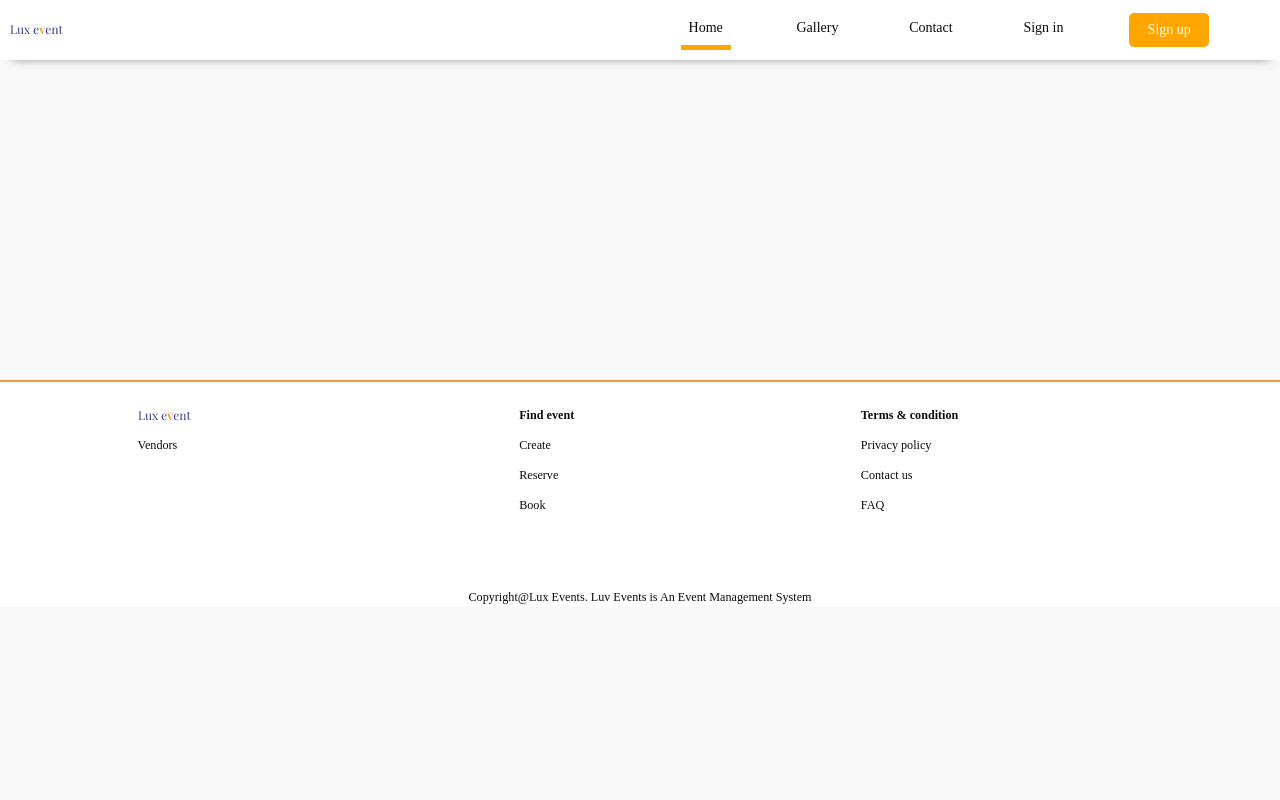
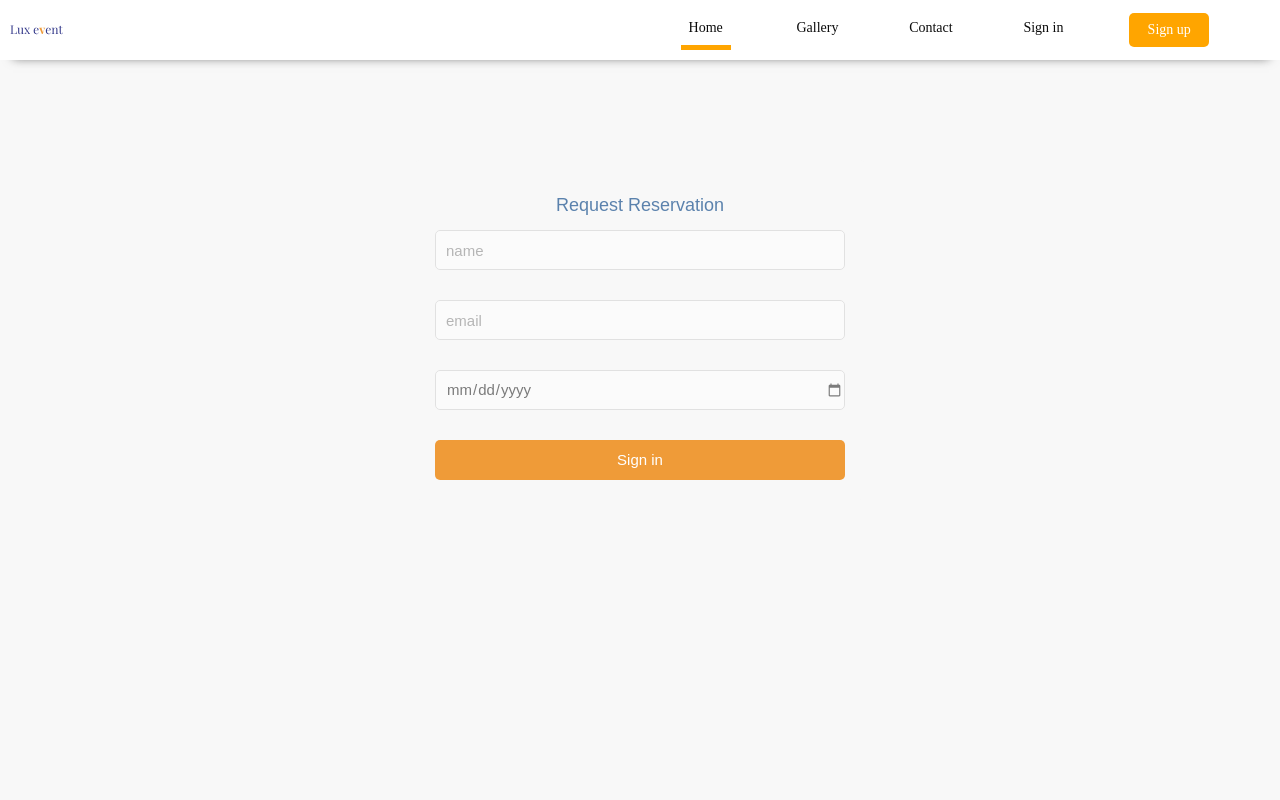
Before and after one commit to GabOsaz/LuxEvents, a React (Create React App) app: page /request-reservation in a window 1280 px wide. Shown: the top 800 px of the page. Built offline with nearby package versions, Linux system fonts and the light colour scheme.

Commit message:
changed reservation details

```diff
--- a/src/App.js
+++ b/src/App.js
@@ -7,6 +7,8 @@ import "./scss/calender.scss";
 import "./scss/signIn.scss";
 import "./scss/adminSetting.scss";
 import "./scss/payment.scss";
+import "./scss/extras.scss";
+import "./scss/errorPage.scss";
 
 import AppIndex from './components/Index';
 
--- a/src/components/Body.js
+++ b/src/components/Body.js
@@ -7,6 +7,8 @@ import Calender from "./calender/Calender"
 import SignIn from "./sigin/SignIn"
 import SignUp from './sigin/siginUp';
 import MainPayment from './payment/MainPayment';
+import RequestReservation from './extras/RequestReservation';
+import ErrorPage from './extras/ErrorPage';
 
 const Body = () => {
   return (
@@ -19,8 +21,8 @@ const Body = () => {
         <Route path="/calender" component={Calender} />
         <Route path="/SignIn" component={SignIn} />
         <Route path="/SignUp" component={SignUp} />
-
-
+        <Route path="/request-reservation" component={RequestReservation} />
+        <Route path="/ErrorPage" component={ErrorPage} />
       </div>
     </div>
   );
--- a/src/components/Header.js
+++ b/src/components/Header.js
@@ -67,7 +67,7 @@ const Header = () => {
               <NavLink href="/gallery" className="nav-text">Gallery</NavLink>
             </NavItem>
             <NavItem>
-              <NavLink href="/Contact" className="nav-text">Contact</NavLink>
+              <NavLink href="/ErrorPage" className="nav-text">Contact</NavLink>
             </NavItem>
             <NavItem>
               <NavLink href="/SignIn" className="nav-text">Sign in</NavLink>
--- /dev/null
+++ b/src/components/extras/ErrorPage.js
@@ -0,0 +1,67 @@
+import React from "react";
+import { Link } from "react-router-dom";
+
+const SignIn = (props) => {
+  return (
+    <div className="ErrorPage-container">
+      <div className="form-mobile">
+        <div className="form signin-form">
+          <form>
+            <ul className="form-container">
+              <li>
+                <p className="errorPage-heading-1">
+                  <b>Uh ohohoh!</b>
+                </p>
+              </li>
+
+              <li>
+                <p className="errorPage-heading-2">
+                  We couldn't find the page you are looking for
+                </p>
+              </li>
+              <Link to="/">
+                <button type="submit" className="signin-button">
+                  Go Back{" "}
+                </button>
+              </Link>
+            </ul>
+          </form>
+        </div>
+      </div>
+
+      <div className="form-web">
+        <div className="form signin-form">
+          <form>
+            <ul className="form-container">
+              <li>
+                <p className="errorPage-heading-1">
+                  <b>Uh ohohoh!</b>
+                </p>
+              </li>
+
+              <li>
+                <p className="errorPage-heading-2">
+                  We couldn't find the page you are looking for
+                </p>
+              </li>
+              <Link to="/">
+                <button type="submit" className="signin-button">
+                  Go Back{" "}
+                </button>
+              </Link>
+            </ul>
+          </form>
+        </div>
+      </div>
+
+      <div className="signin-web-image-container">
+        <img
+          className="signin-web-image"
+          src="https://res.cloudinary.com/dsipecjov/image/upload/v1597708857/gkczeo9v454iuxxvdxkg.jpg"
+        />
+      </div>
+    </div>
+  );
+};
+
+export default SignIn;
--- a/src/components/extras/RequestReservation.js
+++ b/src/components/extras/RequestReservation.js
@@ -1,11 +1,133 @@
-import React from 'react'
+import React, { useState, useEffect } from "react";
+import { Link } from "react-router-dom";
+// import { useDispatch,  useSelector } from 'react-redux';
 
-const RequestReservation = () => {
-    return (
-        <div>
-            REQUEST RESERVATION PAGE
+const RequestReservation = (props) => {
+  const [name, setName] = useState("");
+  const [email, setEmail] = useState("");
+  const [date, setDate] = useState("");
+
+  //    const dispatch = useDispatch()
+
+  //    useEffect(() => {
+  //    if(userInfo){
+  //        props.history.push("/")
+  //    }
+  //        return () => {
+  //         //    cleanup
+  //        }
+  //    }, [userInfo]);
+
+  const submitHandler = (e) => {
+    e.preventDefault();
+    //  dispatch(signin(name,Email,date))
+  };
+
+  return (
+    <div className="Request-reservation-container">
+      <div className="form-mobile">
+        <div className="form signin-form">
+          <form onSubmit={submitHandler}>
+            <ul className="form-container ">
+              <h3 className="sigin-heading">Request Reservation </h3>
+
+              {/* <li>
+                            {loading && <div> Signing In ...</div>}
+                            {error && <div> {error} </div>}
+                        </li> */}
+
+              <li className="name-container">
+                <input
+                  type="name"
+                  name="name"
+                  id="name"
+                  placeholder="name"
+                  onChange={(e) => setName(e.target.value)}
+                ></input>
+              </li>
+
+              <li className="email-container">
+                <input
+                  type="email"
+                  name="email"
+                  id="email"
+                  placeholder="email"
+                  onChange={(e) => setEmail(e.target.value)}
+                ></input>
+              </li>
+              <li className="date-container">
+                <input
+                  type="date"
+                  name="date"
+                  id="date"
+                  placeholder="date"
+                  onChange={(e) => setDate(e.target.value)}
+                ></input>
+              </li>
+
+              <li>
+                <button type="submit" className="signin-button">
+                  Submit
+                </button>
+              </li>
+            </ul>
+          </form>
         </div>
-    )
-}
+      </div>
 
-export default RequestReservation
+      <div className="form-web">
+        <div className="form signin-form">
+          <form onSubmit={submitHandler}>
+            <ul className="form-container ">
+              <h3 className="sigin-heading">Request Reservation </h3>
+
+              {/* <li>{error.message}</li> */}
+              {/* <li>
+                                {loading && <div className="alert alert-success"> Signing In ...</div>}
+                                {error && <div className="alert alert-danger alert-dismissible fade show">
+                                    <button type="button" className="close" data-dismiss="alert">&times;</button>Invalid Email or Password</div>}
+                            </li> */}
+
+              <li className="name-container">
+                <input
+                  type="name"
+                  name="name"
+                  id="name"
+                  placeholder="name"
+                  onChange={(e) => setName(e.target.value)}
+                ></input>
+              </li>
+
+              <li className="email-container">
+                <input
+                  type="email"
+                  name="email"
+                  id="email"
+                  placeholder="email"
+                  onChange={(e) => setEmail(e.target.value)}
+                ></input>
+              </li>
+              <li className="date-container">
+                <input
+                  type="date"
+                  name="date"
+                  id="date"
+                  placeholder="date"
+                  onChange={(e) => setDate(e.target.value)}
+                ></input>
+              </li>
+
+              <li>
+                <button type="submit" className="signin-button">
+                  Sign in{" "}
+                </button>
+              </li>
+            </ul>
+          </form>
+        </div>
+      </div>
+    </div>
+  );
+};
+
+export default RequestReservation;
--- a/src/components/gallery/EventCenterDetails.js
+++ b/src/components/gallery/EventCenterDetails.js
@@ -34,7 +34,7 @@ const EventCenterDetails = (props) => {
             <img className="event-center-image" src={venue.image} alt="venue" />
           </div>
           <div className="event-details-button">
-            <Link to="/MainPayment" style={{textDecoration: "none"}}>
+            <Link to="/request-reservation" style={{textDecoration: "none"}}>
               <button className="event-details-button-1">Book Now</button>
             </Link>
             <Link to="/calender" style={{textDecoration: "none"}}>
@@ -206,7 +206,7 @@ const EventCenterDetails = (props) => {
               <h3 className=""> Description</h3> {venue.descriptionWeb}{" "}
             </div>
             <div className="event-details-button">
-              <Link to="/MainPayment" style={{textDecoration: "none"}}>
+              <Link to="/request-reservation" style={{textDecoration: "none"}}>
                 <button className="event-details-button-1">Book Now</button>
               </Link>
               <Link to="/calender" style={{textDecoration: "none"}}>
--- a/src/components/sigin/SignIn.js
+++ b/src/components/sigin/SignIn.js
@@ -119,7 +119,7 @@ const SignIn = (props) => {
                             </li>
                             <li className="password-container">
 
-                                <input type="password" name="password" id="password" placeholder="Password" nChange={((e) => setPassword(e.target.value))}></input>
+                                <input type="password" name="password" id="password" placeholder="Password" onChange={((e) => setPassword(e.target.value))}></input>
 
                             </li>
                             <Link className="forgot-password">
--- a/src/components/sigin/siginUp.js
+++ b/src/components/sigin/siginUp.js
@@ -114,7 +114,7 @@ const SignUp = (props) => {
                     </li>
                     <li className="password-container">
 
-                        <input type="password" name="password" id="password" placeholder="Password" nChange={((e) => setPassword(e.target.value))}></input>
+                        <input type="password" name="password" id="password" placeholder="Password" onChange={((e) => setPassword(e.target.value))}></input>
 
                     </li>
                     <Link className="forgot-password">
--- /dev/null
+++ b/src/scss/errorPage.scss
@@ -0,0 +1,70 @@
+$primaryColor : #EF9B38;
+$skyBlue : #7C9BBD;
+$skyBlue2 : #5B82AD;
+$background: #F8F8F8;
+$HeadingFont: Playfair;
+$pFont: Poppins;
+$ratio-16-9: 56.25%;
+$cols: 4;
+$colsTab: 2;
+$cols2: 1;
+$cols6: 3;
+$cols5: 5;
+$mobile: 550px;
+$tablet: 768px;
+$miniLaptop: 1024px;
+
+
+
+.errorPage-heading-1{
+        display: flex;
+        justify-content: center;
+        align-items: center;
+        margin: 2rem 0 2rem 0;
+        font-size: 4rem;
+}
+
+.errorPage-heading-2{
+    display: flex;
+    justify-content: center;
+    align-items: center;
+    margin: 2rem 0 2rem 0;
+    font-size: 1.2rem;
+    opacity: .5;
+}
+
+
+@media (min-width: 700px) {
+    .ErrorPage-container{
+        display: flex;
+        justify-content: space-around;
+        align-items: center;
+        width: 100%;
+        height: 85vh;
+        margin: 5rem 0rem;
+        padding: 0rem 10rem;
+    }
+
+      .form-container{
+          background: $background;
+      }
+
+      .errorPage-heading-1{
+        display: flex;
+        justify-content: center;
+        align-items: center;
+        margin: 2rem 0 2rem 0;
+        font-size: 6rem;
+}
+
+.errorPage-heading-2{
+    display: flex;
+    justify-content: center;
+    align-items: center;
+    margin: 2rem 0 2rem 0;
+    font-size: 2rem;
+    opacity: .5;
+}
+
+
+}
--- /dev/null
+++ b/src/scss/extras.scss
@@ -0,0 +1,56 @@
+$primaryColor : #EF9B38;
+$skyBlue : #7C9BBD;
+$skyBlue2 : #5B82AD;
+$background: #F8F8F8;
+$HeadingFont: Playfair;
+$pFont: Poppins;
+$ratio-16-9: 56.25%;
+$cols: 4;
+$colsTab: 2;
+$cols2: 1;
+$cols6: 3;
+$cols5: 5;
+$mobile: 550px;
+$tablet: 768px;
+$miniLaptop: 1024px;
+
+
+
+
+
+  .name-container,
+  .email-container,
+  .date-container {
+    height: 5rem;
+    display: flex;
+    justify-content: space-between;
+    align-items: initial;
+    flex-direction: column;
+    margin-bottom: 2rem;
+  }
+
+
+
+
+
+  @media(min-width: 1200px) {
+
+      .signin-web-image{
+        width: 100%;
+        height: 50rem;
+        width: 60rem;
+      }
+
+      .Request-reservation-container{
+      display: flex;
+      justify-content: center;
+      align-items: center;
+      width: 100%;
+      height: 100%;
+      margin: 5rem 0rem;
+      padding: 0rem 10rem;
+    }
+
+
+
+  }
--- a/src/scss/signIn.scss
+++ b/src/scss/signIn.scss
@@ -1,7 +1,7 @@
-$primaryColor : #EF9B38;
-$skyBlue : #7C9BBD;
-$skyBlue2 : #5B82AD;
-$background: #F8F8F8;
+$primaryColor: #ef9b38;
+$skyBlue: #7c9bbd;
+$skyBlue2: #5b82ad;
+$background: #f8f8f8;
 $HeadingFont: Playfair;
 $pFont: Poppins;
 $ratio-16-9: 56.25%;
@@ -14,8 +14,6 @@ $mobile: 550px;
 $tablet: 768px;
 $miniLaptop: 1024px;
 
-
-
 @mixin transform($property) {
   -webkit-transform: $property;
   -ms-transform: $property;
@@ -23,17 +21,17 @@ $miniLaptop: 1024px;
   -o-transform: $property;
   -webkit-backface-visibility: $property;
   backface-visibility: $property;
-    transform: $property
+  transform: $property;
 }
 
 * {
   padding: 0;
-    margin: 0
+  margin: 0;
 }
 
 html {
   font-size: 62.5%;
-    box-sizing: border-box
+  box-sizing: border-box;
 }
 
 body {
@@ -45,8 +43,6 @@ body {
   grid-template-rows: auto 1fr auto;
 }
 
-
-
 .signin-form {
   margin: 5rem 0rem;
   display: flex;
@@ -54,10 +50,9 @@ body {
   align-items: center;
   font-size: 1.5rem;
   width: 100%;
-
 }
 
-.form-mobile{
+.form-mobile {
   display: flex;
   justify-content: center;
   align-items: center;
@@ -65,7 +60,7 @@ body {
   width: 100%;
 }
 
-  .sigin-heading{
+.sigin-heading {
   display: flex;
   justify-content: center;
   margin: 1.5rem 0rem;
@@ -77,10 +72,10 @@ body {
 .form-container {
   width: 30rem;
   height: 100%;
-    padding: 1rem;
+  padding: 2rem;
   list-style: none;
   background: white;
-    border-radius: .5rem;
+  border-radius: 0.5rem;
 }
 
 .name-container,
@@ -96,10 +91,10 @@ body {
 
 input {
   height: 4rem;
-    padding: 0.5rem;
+  padding: 0.5rem 0rem 0.5rem 1rem;
+  opacity: 0.5;
   border: 1px solid rgb(204, 203, 203);
-    border-radius: .5rem;
-
+  border-radius: 0.5rem;
 }
 
 /* {
@@ -118,7 +113,7 @@ body {
   justify-content: flex-end;
 }
 
-  .signin-button{
+.signin-button {
   height: 4rem;
   background: $primaryColor;
   border: 0;
@@ -140,24 +135,23 @@ body {
   justify-content: center;
 }
 
-  .signUp-policy-text{
-      padding: .5rem 1rem;
+.signUp-policy-text {
+  padding: 0.5rem 1rem;
   font-size: 1.2rem;
   color: rgb(185, 182, 182);
   text-align: center;
   display: flex;
   justify-content: center;
-
 }
 
-  .googleLogo{
+.googleLogo {
   height: 2rem;
   width: 2rem;
 }
 
-  .connect-google-button{
+.connect-google-button {
   border: 1px solid rgb(248, 182, 182);
-            border-radius: .5rem;
+  border-radius: 0.5rem;
   background: white;
   width: 100%;
   height: 4rem;
@@ -188,29 +182,26 @@ body {
     color: white;
   } */
 
-
-
-  @media(min-width: 1200px) {
-      .form-mobile{
+@media (min-width: 1200px) {
+  .form-mobile {
     display: none;
   }
 
-      .signin-web-image-container{
+  .signin-web-image-container {
     display: flex;
     align-items: center;
     justify-content: center;
-
   }
 
-      .signin-web-image{
+  .signin-web-image {
     width: 100%;
     height: 50rem;
     width: 60rem;
   }
 
-      .signIn-container{
+  .signIn-container {
     display: flex;
-      justify-content: space-between;
+    justify-content: center;
     align-items: center;
     width: 100%;
     height: 85vh;
@@ -218,22 +209,22 @@ body {
     padding: 0rem 10rem;
   }
 
-    .form-container{
+  .form-container {
     width: 45rem;
     padding: 2rem;
   }
-
 }
 
-@media(max-width: 430px) {
-    .form-web, .signin-web-image-container{
+@media (max-width: 430px) {
+  .form-web,
+  .signin-web-image-container {
     display: none;
   }
 }
 
-
-@media (min-width:400px) and (max-width: 1050px) {
-    .form-web, .signin-web-image-container{
+@media (min-width: 400px) and (max-width: 1050px) {
+  .form-web,
+  .signin-web-image-container {
     display: none;
   }
 }
```
Also changed, not shown: src/components/gallery/gallery.js (+35 -38 lines). Lines whose indentation alone changed are shown as unchanged.
